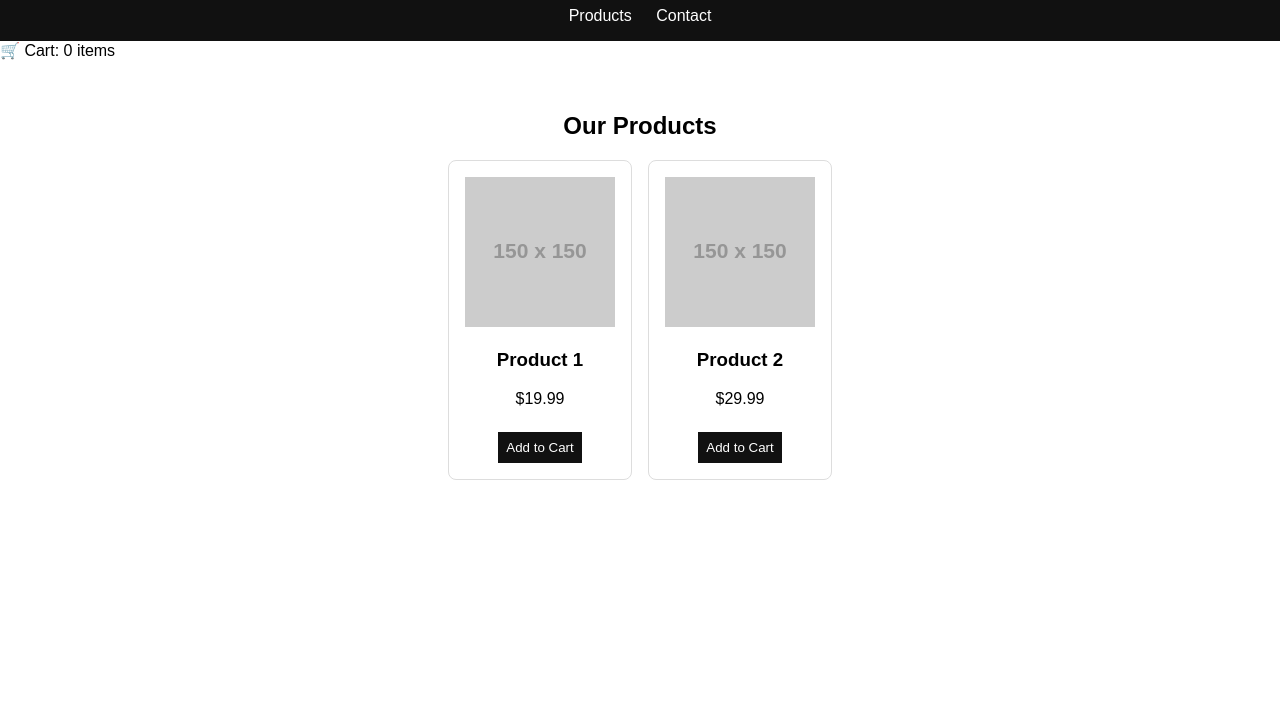
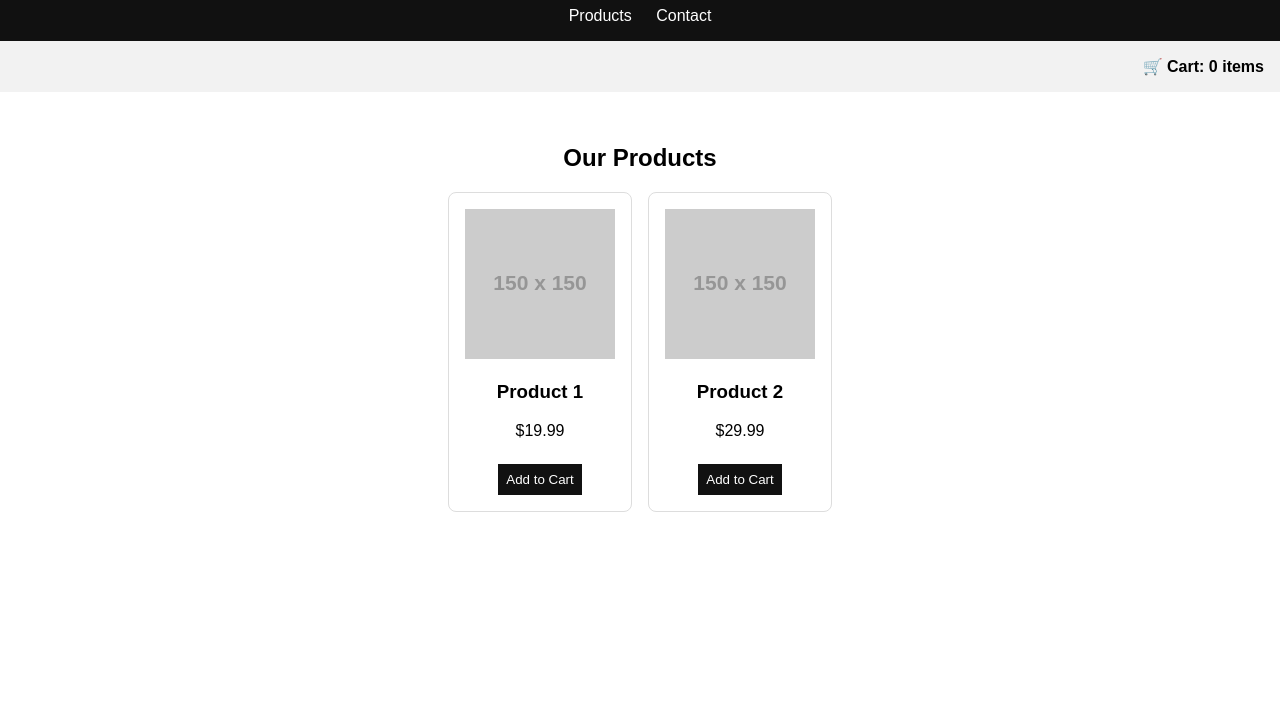
Before and after one commit to Moderatetech/Cymars, a plain HTML site: page Index.html in a window 1280 px wide. Shown: the part 89-800 px from the top of the page. Drawn offline with Linux system fonts and the light colour scheme; placeholder pictures from the web are drawn by us.

Commit message:
Update Style.css

```diff
--- a/Style.css
+++ b/Style.css
@@ -52,3 +52,9 @@ nav a {
 .product-card button:hover {
   background-color: #333;
 }
+#cart {
+  background-color: #f2f2f2;
+  padding: 1rem;
+  text-align: right;
+  font-weight: bold;
+}
```
